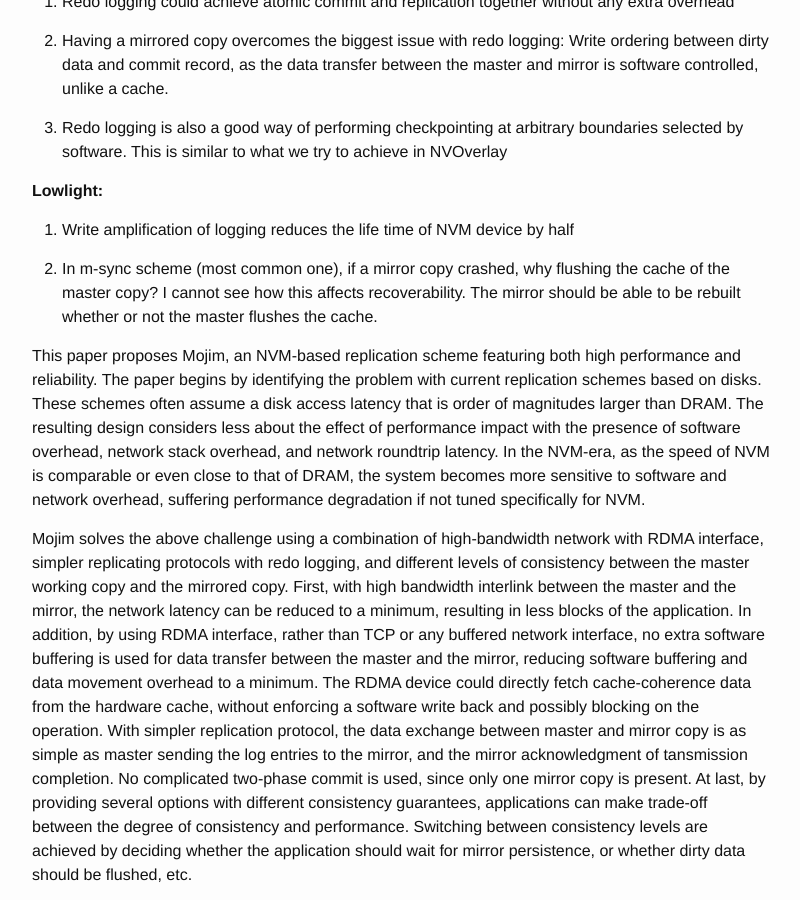
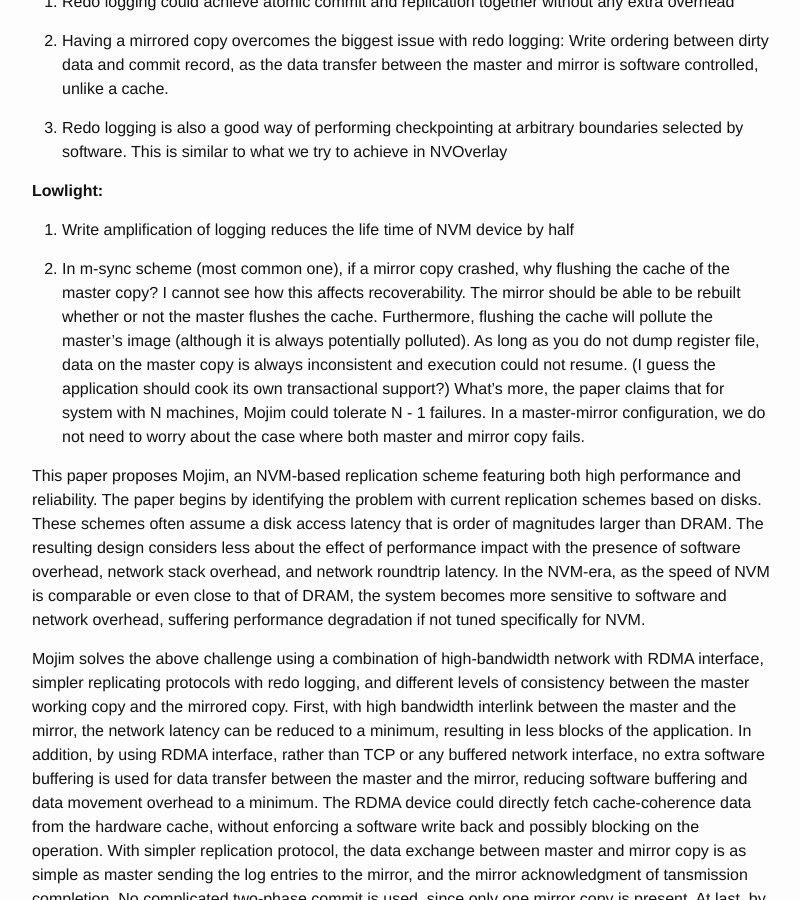
Before and after one commit to wangziqi2013/wangziqi2013.github.io, a Jekyll site: the page built from _posts/2020-06-22-mojim.markdown, in a window 1280 px wide and 900 px high, scrolled down 541 px. Shown: the whole window, without its empty margins (238-1038 px from the left). Built offline with Jekyll 4.4.1, drawn with Linux system fonts in a browser that asks for light colours; some of the changed text lies outside the part shown.

Commit message:
Adding lowlight

```diff
--- a/_posts/2020-06-22-mojim.markdown
+++ b/_posts/2020-06-22-mojim.markdown
@@ -29,6 +29,11 @@ version_mgmt:
 
 2. In m-sync scheme (most common one), if a mirror copy crashed, why flushing the cache of the master copy? I cannot
    see how this affects recoverability. The mirror should be able to be rebuilt whether or not the master flushes the cache.
+   Furthermore, flushing the cache will pollute the master's image (although it is always potentially polluted).
+   As long as you do not dump register file, data on the master copy is always inconsistent and execution could not resume.
+   (I guess the application should cook its own transactional support?)
+   What's more, the paper claims that for system with N machines, Mojim could tolerate N - 1 failures. In a master-mirror
+   configuration, we do not need to worry about the case where both master and mirror copy fails.
 
 This paper proposes Mojim, an NVM-based replication scheme featuring both high performance and reliability. The paper begins
 by identifying the problem with current replication schemes based on disks. These schemes often assume a disk access latency
@@ -90,3 +95,9 @@ fetch the most up-to-date lines with coherence protocol. After receiving these l
 onto the NVM without occupying any CPU cycle, which also uses RDMA. The mirrored copy then writes a commit mark,
 persists it to the NVM, and sends back an acknowledgement to the master copy. The master copy, meanwhile, blocks on
 the network until the acknowledgement from the mirror is received, after which msync() function returns.
+
+Crashes are detected via heartbeat signals. On detecting a crash, the master or the mirror will start crash recovery
+immediately. If the mirror crashed, the master copy will first flush the entire cache to ensure that dirty data is
+always present on the NVM. Then the mirrored copy is rebuilt or restarted. If the master copy crashed, the mirrored copy
+replays log entries with a commit record, and discards the rest. The mirrored copy then acts as the master, and resumes
+execution. The master copy is rebuilt in the meantime using the image of the mirrored copy.
```
